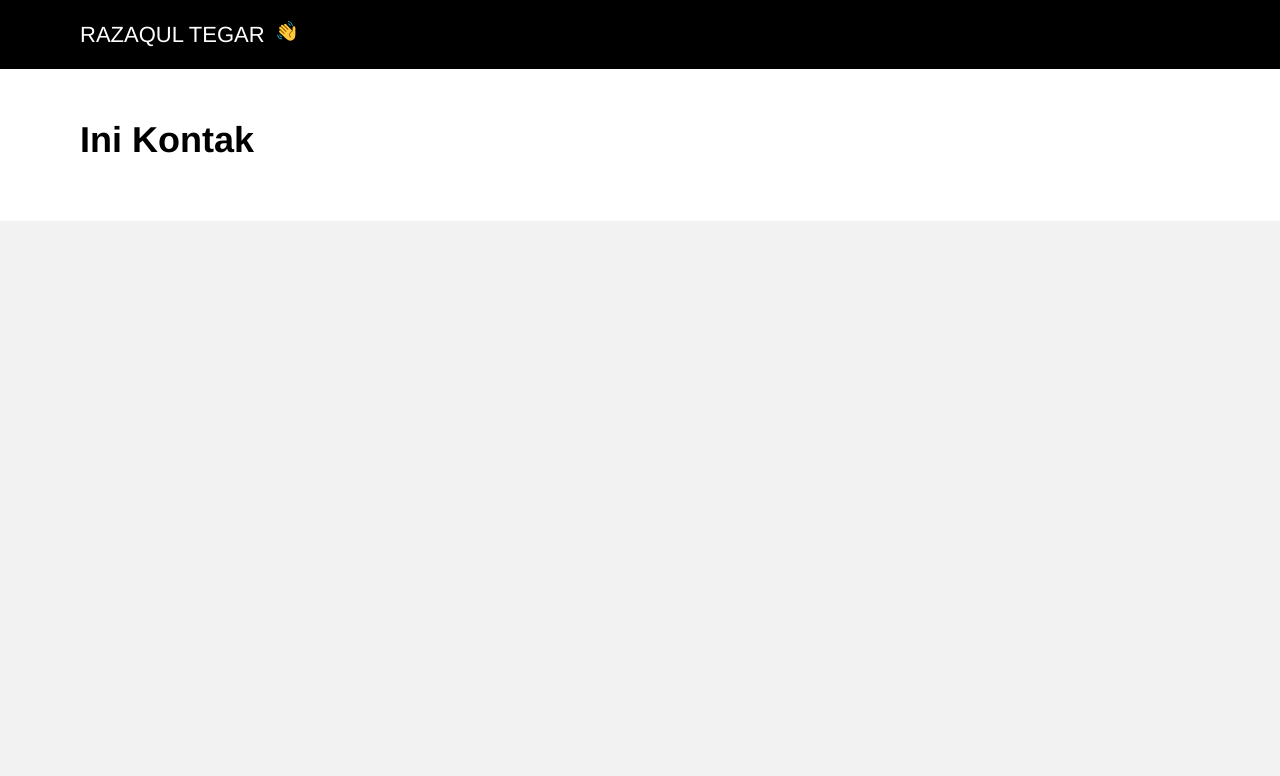
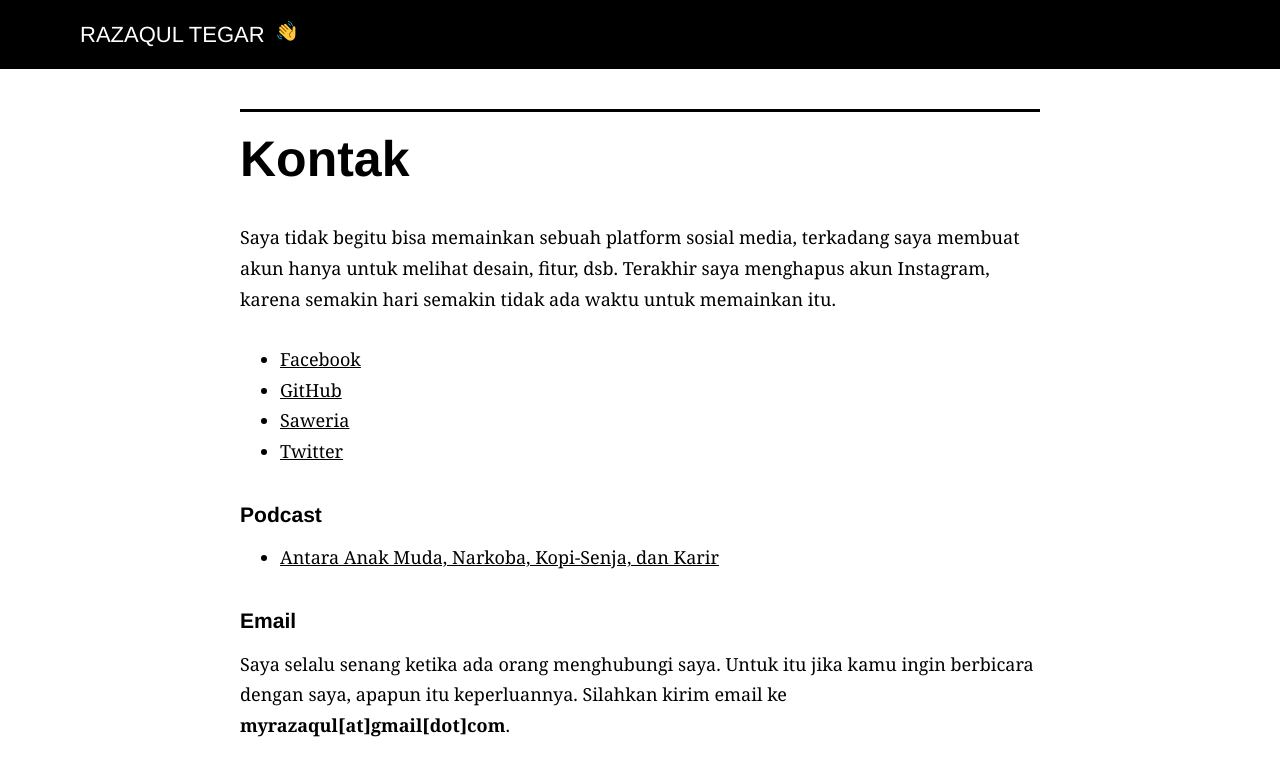
Before and after one commit to razaqultegar/razaqultegar.com, a Next.js app: page /kontak in a window 1280 px wide. Shown: the top 776 px of the page. Built offline with nearby package versions, Linux system fonts and the light colour scheme; a web font is replaced by a local one.

Commit message:
Add contact pages

```diff
--- /dev/null
+++ b/components/page/contact.js
@@ -0,0 +1,62 @@
+export default function Contact() {
+  return (
+    <div id="pages">
+      <div className="page-header">
+        <h1 className="page-title">Kontak</h1>
+      </div>
+      <div className="page-body">
+         <p>Saya tidak begitu bisa memainkan sebuah platform sosial media, terkadang saya membuat akun hanya untuk melihat desain, fitur, dsb. Terakhir saya menghapus akun Instagram, karena semakin hari semakin tidak ada waktu untuk memainkan itu.</p>
+         <ul>
+            <li><a href="https://facebook.com/razaqultegar">Facebook</a></li>
+            <li><a href="https://github.com/razaqultegar">GitHub</a></li>
+            <li><a href="https://saweria.com/donate/razaqultegar">Saweria</a></li>
+            <li><a href="https://twitter.com/razaqultegar">Twitter</a></li>
+         </ul>
+         <h3>Podcast</h3>
+         <ul>
+           <li><a href="https://open.spotify.com/episode/7g9nSeHXUt9jxIvxmShoux?si=htbCu-H-QN2mwS9pZT5RZw">Antara Anak Muda, Narkoba, Kopi-Senja, dan Karir</a></li>
+         </ul>
+         <h3>Email</h3>
+         <p>Saya selalu senang ketika ada orang menghubungi saya. Untuk itu jika kamu ingin berbicara dengan saya, apapun itu keperluannya. Silahkan kirim email ke <strong>myrazaqul[at]gmail[dot]com</strong>.</p>
+      </div>
+      <style jsx>{`
+        #pages {
+          max-width: 800px;
+          margin: 0 auto 40px;
+        }
+
+        .page-header {
+          border-top: 3px solid #000;
+          margin: 0 auto 20px;
+        }
+
+        .page-title {
+          font-size: 2rem;
+          line-height: 1.3;
+          word-break: break-word;
+          text-decoration: none;
+          margin: 15px 0 15px 0;
+        }
+
+        .page-body {
+          font-family: 'Lora', Georgia, serif;
+          font-size: 1.125rem;
+          line-height: 1.7;
+          margin: 30px auto 0;
+        }
+
+        @media only screen and (min-width: 700px) {
+          .page-title {
+            font-size: 3.125rem !important;
+          }
+        }
+
+        @media only screen and (min-width: 1000px) {
+          .page-header {
+            margin: 0 auto 20px;
+          }
+        }
+      `}</style>
+    </div>
+  );
+}
--- a/pages/kontak.js
+++ b/pages/kontak.js
@@ -1,5 +1,6 @@
 import Page from '../components/page';
 import SocialMeta from '../components/social-meta';
+import Contact from '../components/page/contact';
 
 export default () => {
   return (
@@ -11,7 +12,7 @@ export default () => {
         description={`Razaqul Tegar adalah seorang pemuda beruntung kelahiran Banyumas, 30 Januari. Sekarang sedang menempuh karir profesionalnya sebagai Full Stack Developer.`}
         type="website"
       />
-      <h1>Ini Kontak</h1>
+      <Contact />
     </Page>
   );
 };
```
